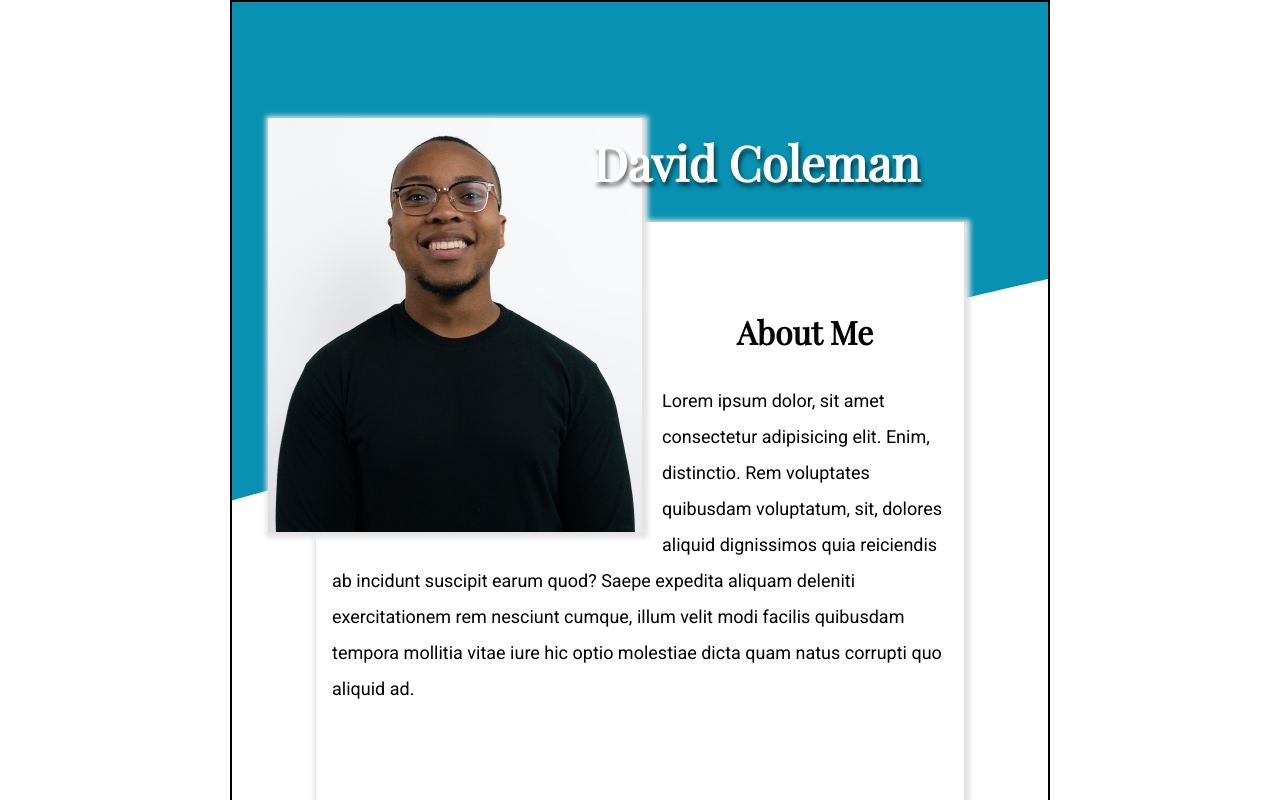
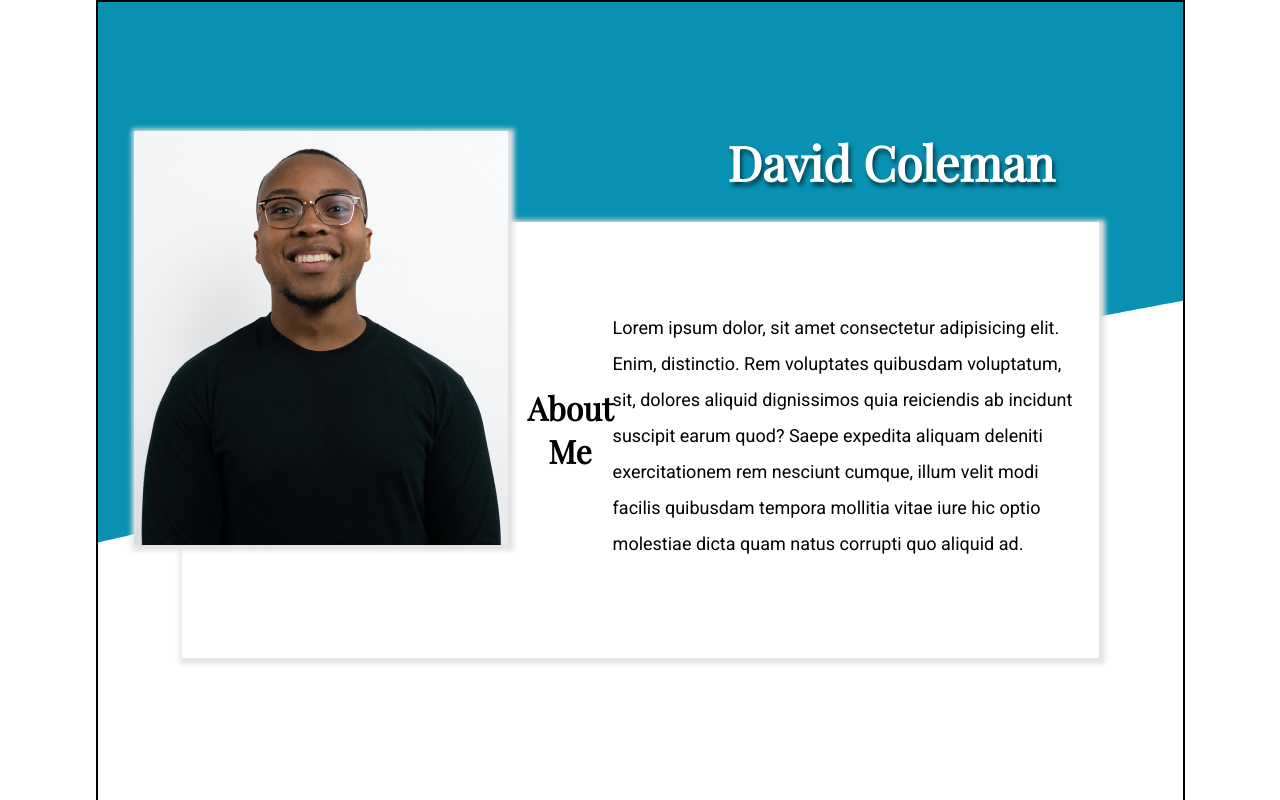
Before and after one commit to OnTheHook/web-dev-portfolio, a plain HTML site: page index.html in a window 1280 px wide. Shown: the top 800 px of the page. Drawn offline with nearby package versions, Linux system fonts and the light colour scheme.

Commit message:
Finish tablet layout and begin desktop header

```diff
--- a/app/scss/_globals.scss
+++ b/app/scss/_globals.scss
@@ -42,6 +42,10 @@ body {
   @include tablet {
     width: 820px;
   }
+
+  @include desktop {
+    width: 1089px;
+  }
 }
 
 header {
@@ -68,6 +72,12 @@ header {
         font-size: 3rem;
         text-shadow: 2px 4px 4px rgba(0, 0, 0, 0.6);
       }
+    }
+  }
+
+  @include desktop {
+    .hero {
+      display: none;
     }
   }
 }
@@ -105,6 +115,15 @@ header {
     height: 500px;
     width: 100%;
     background-image: url(/assets/Wave-tablet.svg);
+    background-repeat: no-repeat;
+    background-size: cover;
+    background-position: center;
+  }
+
+  @include desktop {
+    height: 541px;
+    width: 100%;
+    background-image: url(/assets/wave-desktop.svg);
     background-repeat: no-repeat;
     background-size: cover;
     background-position: center;
@@ -167,6 +186,11 @@ header {
     p.icons {
       display: none;
     }
+  }
+
+  @include desktop {
+    display: flex;
+    flex-direction: row;
   }
 }
 
@@ -243,7 +267,6 @@ header {
 footer {
   background: $main;
   color: #ffffff;
-  padding: 0px 1rem;
 
   h1 {
     text-align: center;
@@ -252,6 +275,10 @@ footer {
 
   p:not(:last-child) {
     margin-bottom: 2.625rem;
+  }
+
+  .contact-info {
+    padding: 0px 1rem;
   }
   .contact-statement {
     font-size: 1.4rem;
@@ -264,4 +291,55 @@ footer {
     gap: 2.25rem;
     padding-bottom: 5.375rem;
   }
+
+  .icon {
+    display: none;
+  }
+
+  .footer-photo {
+    img {
+      width: 100%;
+      display: block;
+    }
+  }
+
+  @include tablet {
+    display: grid;
+    grid-template-columns: 1fr 1fr;
+    gap: 2.25rem;
+    padding: 2.75rem 3.625rem;
+
+    .contact-statement {
+      font-size: 1rem;
+    }
+    h1 {
+      text-align: left;
+    }
+
+    span {
+      display: flex;
+      align-items: center;
+    }
+    .footer-photo {
+      img {
+        width: 100%;
+        // height: 22.25rem;
+        object-fit: cover;
+        object-position: 50% top;
+      }
+    }
+
+    .icon {
+      display: inline-block;
+      font-size: 1.5rem;
+    }
+
+    .footer-icons {
+      justify-content: flex-start;
+    }
+
+    p:not(:last-child) {
+      margin-bottom: 2.25rem;
+    }
+  }
 }
--- a/index.html
+++ b/index.html
@@ -177,18 +177,38 @@
         </div>
       </section>
       <footer>
+        <div class="contact-info">
           <h1>Contact me</h1>
           <p class="contact-statement">
             Please get in touch if you think our work could be mutually
             beneficial!
           </p>
           <p>1234 Random Road<br />Random Town, California 12345</p>
-        <p>555-555-5555<br />david.coleman.is.not.real@gmail.com</p>
+          <p>
+            <span>
+              <iconify-icon class="icon" icon="mdi:phone-outline"></iconify-icon
+              >&nbsp; 555-555-5555</span
+            ><br />
+            <span
+              ><iconify-icon
+                class="icon"
+                icon="mdi:email-outline"
+              ></iconify-icon
+              >&nbsp; david.coleman.is.not.real@gmail.com</span
+            >
+          </p>
           <p class="footer-icons">
             <i class="devicon-github-original"></i>
             <i class="devicon-linkedin-plain"></i>
             <i class="devicon-twitter-original"></i>
           </p>
+        </div>
+        <div class="footer-photo">
+          <img
+            src="/assets/ryan-hoffman-Ft4p5E9HjTQ-unsplash (1).jpg"
+            alt="image of portfolio owner"
+          />
+        </div>
       </footer>
     </div>
 
```
Also changed, not shown: assets/wave-desktop.svg (added), dist/style.css, 1 other file. Lines whose indentation alone changed are shown as unchanged.
